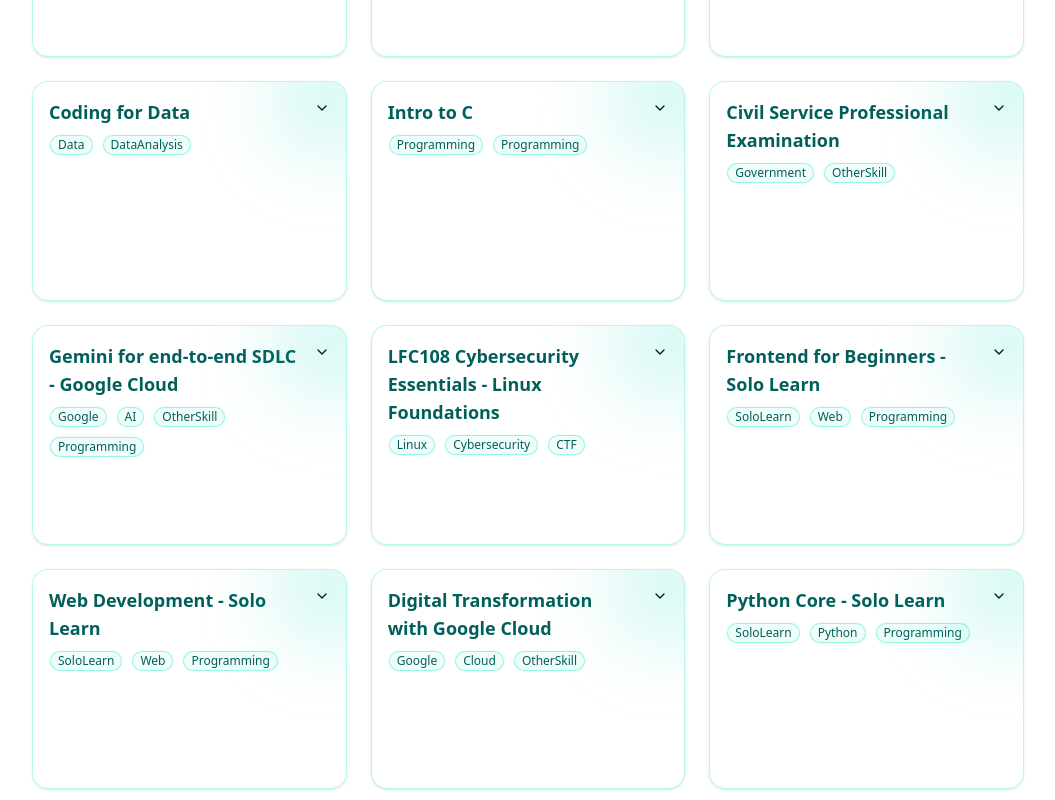
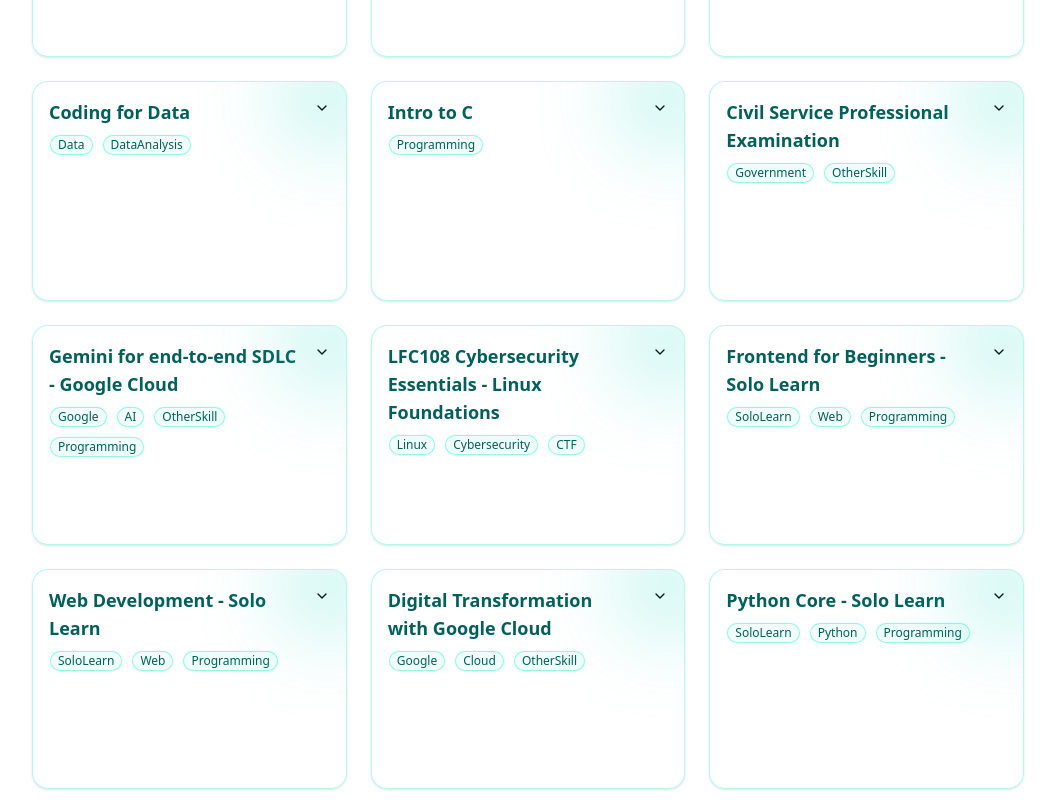
Before and after one commit to Seanneskie/my-portfolio, a Next.js app: page /certificates in a window 1280 px wide. Shown: the part 880-1680 px from the top of the page, without its empty margins (112-1167 px from the left). Built offline with nearby package versions, Linux system fonts and the light colour scheme.

Commit message:
fix: remove duplicate badge keys

```diff
--- a/components/certificates/certificates-section.tsx
+++ b/components/certificates/certificates-section.tsx
@@ -135,7 +135,7 @@ export default function CertificatesSection() {
         >
           <AnimatePresence>
             {filtered.map((c: Certificate, i: number) => {
-              const labels = [...c.tags, ...c.skills];
+              const labels = Array.from(new Set([...c.tags, ...c.skills]));
               const extra = Math.max(0, labels.length - MAX_BADGES);
               const badgeCls =
                 "rounded-full bg-teal-50 text-teal-800 ring-1 ring-inset ring-teal-200 dark:bg-teal-900/30 dark:text-teal-200 dark:ring-teal-800";
```
